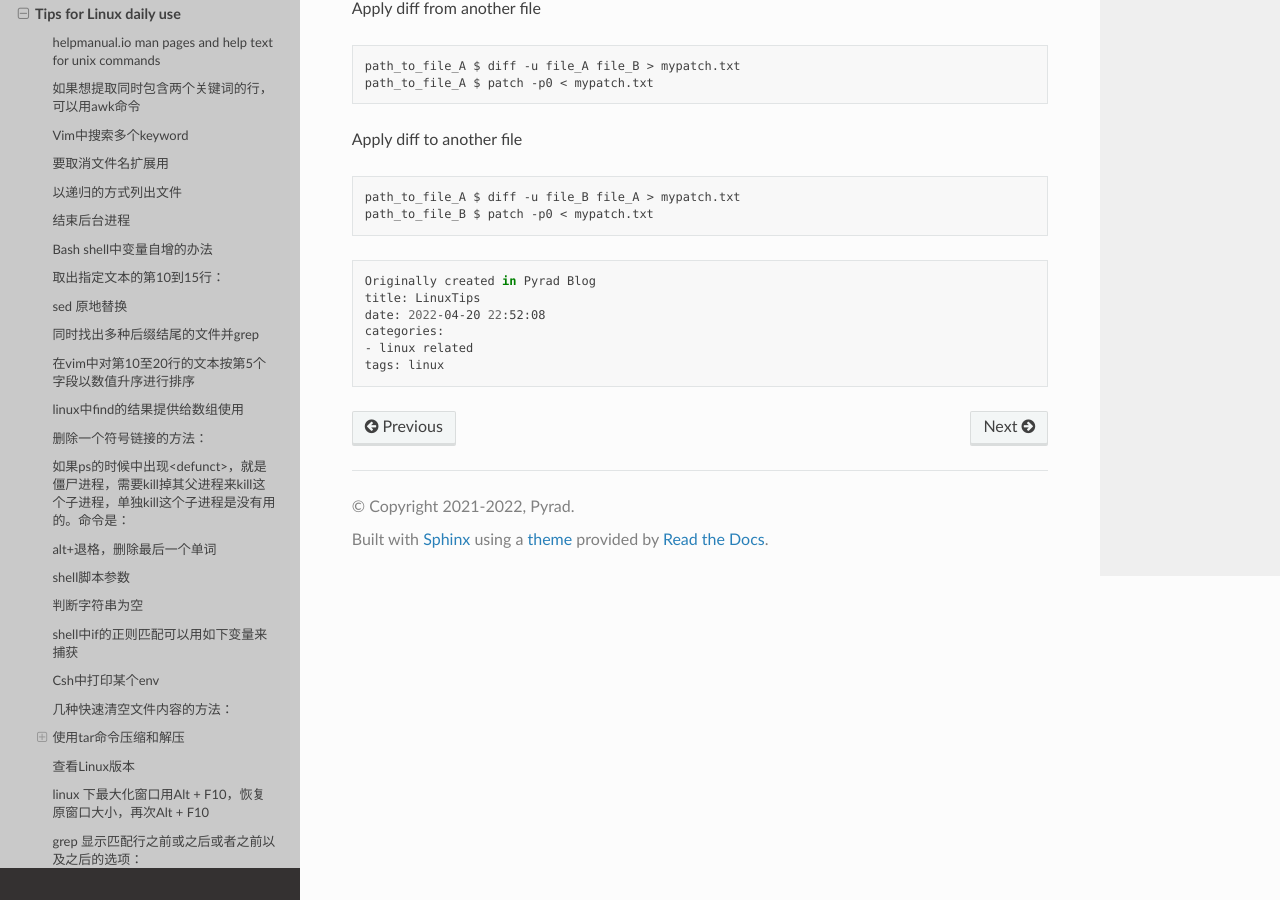
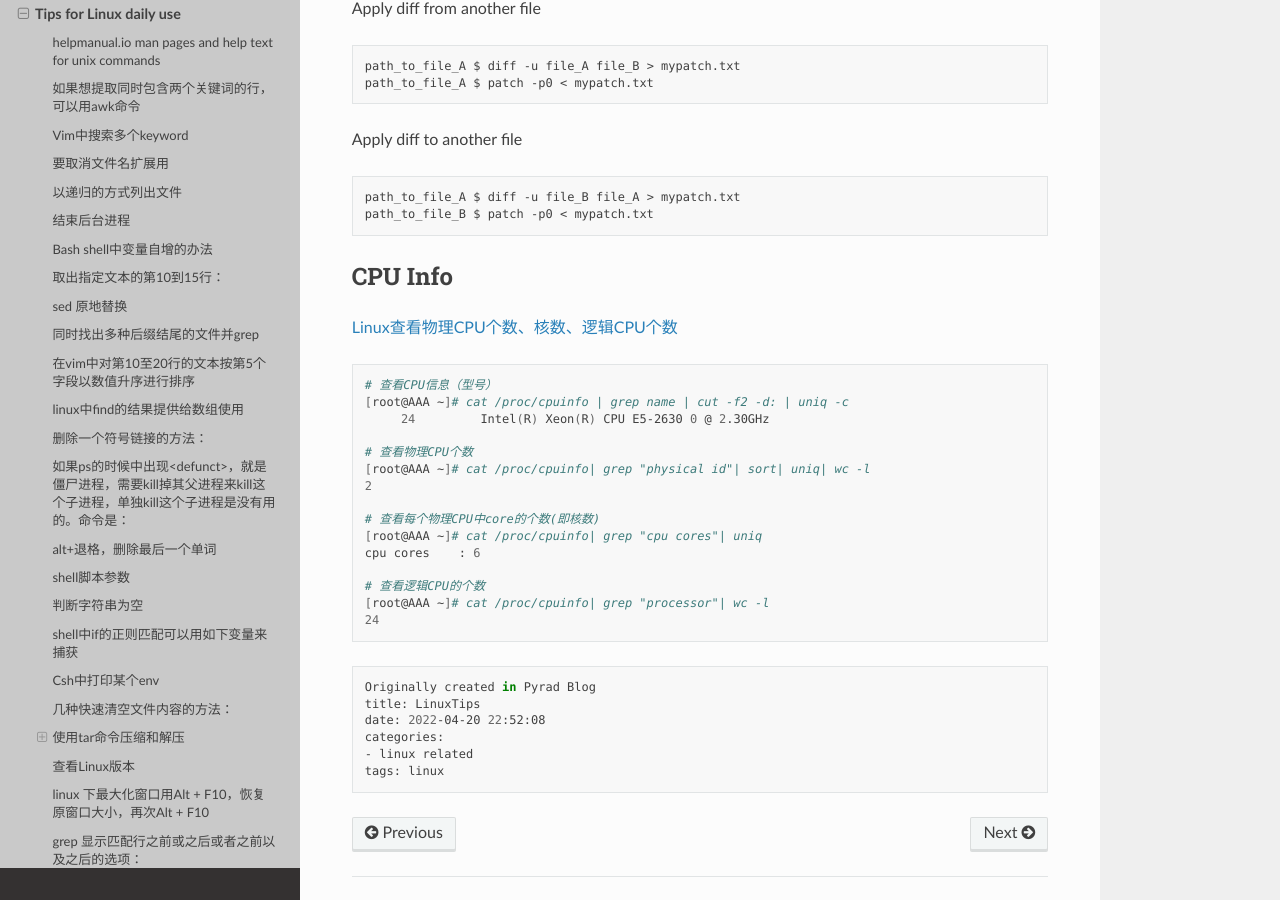
Before and after one commit to Pyrad/pyradnotes, a Sphinx documentation site: the page built from source/Linux/linuxTips.md, in a window 1280 px wide and 900 px high, scrolled down 18723 px. Built offline with Sphinx 7.4.7 and the Read the Docs theme 2.0.0, drawn with Linux system fonts in a browser that asks for light colours.

Commit message:
Linux Commands to check CPU info

````diff
--- a/source/Linux/linuxTips.md
+++ b/source/Linux/linuxTips.md
@@ -878,6 +878,28 @@ path_to_file_B $ patch -p0 < mypatch.txt
 ```
 
 
+## CPU Info
+
+
+[Linux查看物理CPU个数、核数、逻辑CPU个数](https://www.cnblogs.com/bugutian/p/6138880.html)
+
+```shell
+# 查看CPU信息（型号）
+[root@AAA ~]# cat /proc/cpuinfo | grep name | cut -f2 -d: | uniq -c
+     24         Intel(R) Xeon(R) CPU E5-2630 0 @ 2.30GHz
+
+# 查看物理CPU个数
+[root@AAA ~]# cat /proc/cpuinfo| grep "physical id"| sort| uniq| wc -l
+2
+
+# 查看每个物理CPU中core的个数(即核数)
+[root@AAA ~]# cat /proc/cpuinfo| grep "cpu cores"| uniq
+cpu cores    : 6
+
+# 查看逻辑CPU的个数
+[root@AAA ~]# cat /proc/cpuinfo| grep "processor"| wc -l
+24
+```
 
 
 
````
